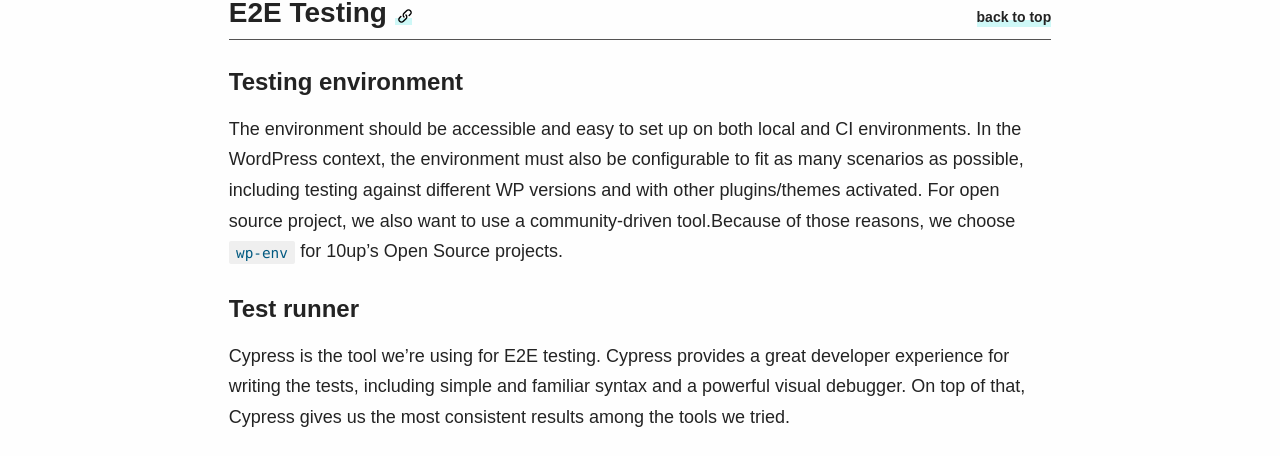
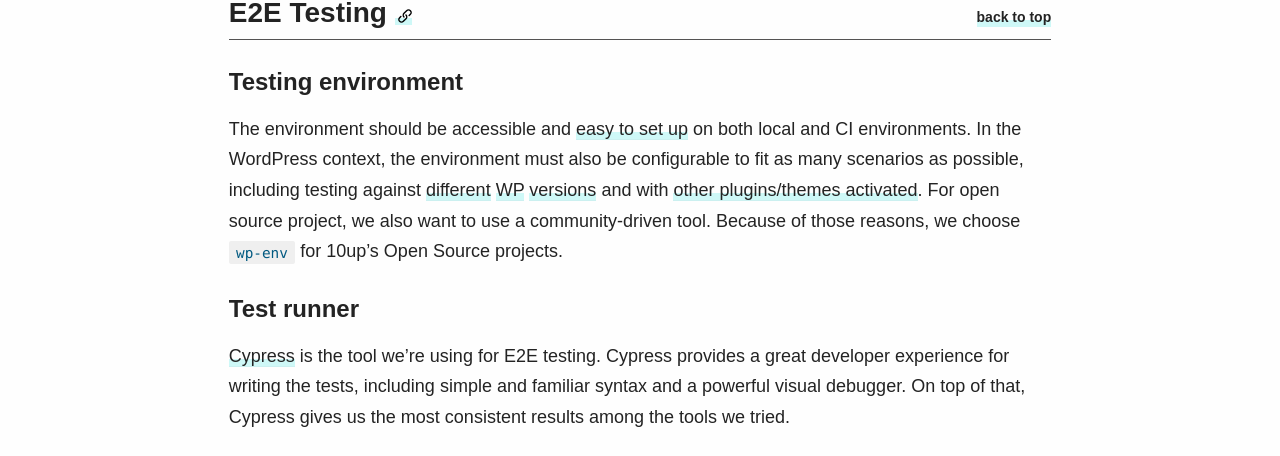
Before and after one commit to 10up/Open-Source-Best-Practices, a Jekyll site: the page built from testing.md, in a window 1280 px wide and 900 px high, scrolled down 431 px. Shown: the part 141-597 px from the top of the window. Built offline with Jekyll 4.4.1, drawn with Linux system fonts in a browser that asks for light colours; some web fonts are replaced; part of the change alters nothing that is shown.

Commit message:
add: wp-env and Cypress references

```diff
--- a/_includes/markdown/Testing.md
+++ b/_includes/markdown/Testing.md
@@ -8,11 +8,11 @@ Every feature should be accompanied with tests and all pull requests should come
 
 ### Testing environment
 
-The environment should be accessible and easy to set up on both local and CI environments. In the WordPress context, the environment must also be configurable to fit as many scenarios as possible, including testing against different WP versions and with other plugins/themes activated. For open source project, we also want to use a community-driven tool.Because of those reasons, we choose `wp-env` for 10up's Open Source projects.
+The environment should be accessible and [easy to set up](https://developer.wordpress.org/block-editor/reference-guides/packages/packages-env/#installation-as-a-local-package) on both local and CI environments. In the WordPress context, the environment must also be configurable to fit as many scenarios as possible, including testing against [different](https://developer.wordpress.org/block-editor/reference-guides/packages/packages-env/#latest-production-wordpress-current-directory-as-a-plugin) [WP](https://developer.wordpress.org/block-editor/reference-guides/packages/packages-env/#latest-development-wordpress-current-directory-as-a-plugin) [versions](https://developer.wordpress.org/block-editor/reference-guides/packages/packages-env/#local-wordpress-develop-current-directory-as-a-plugin) and with [other plugins/themes activated](https://developer.wordpress.org/block-editor/reference-guides/packages/packages-env/#a-complete-testing-environment). For open source project, we also want to use a community-driven tool. Because of those reasons, we choose [`wp-env`](https://developer.wordpress.org/block-editor/reference-guides/packages/packages-env) for 10up's Open Source projects.
 
 ### Test runner
 
-Cypress is the tool we're using for E2E testing. Cypress provides a great developer experience for writing the tests, including simple and familiar syntax and a powerful visual debugger. On top of that, Cypress gives us the most consistent results among the tools we tried.
+[Cypress](https://github.com/cypress-io/cypress) is the tool we're using for E2E testing. Cypress provides a great developer experience for writing the tests, including simple and familiar syntax and a powerful visual debugger. On top of that, Cypress gives us the most consistent results among the tools we tried.
 
 ### Importing the test URL
 
```
